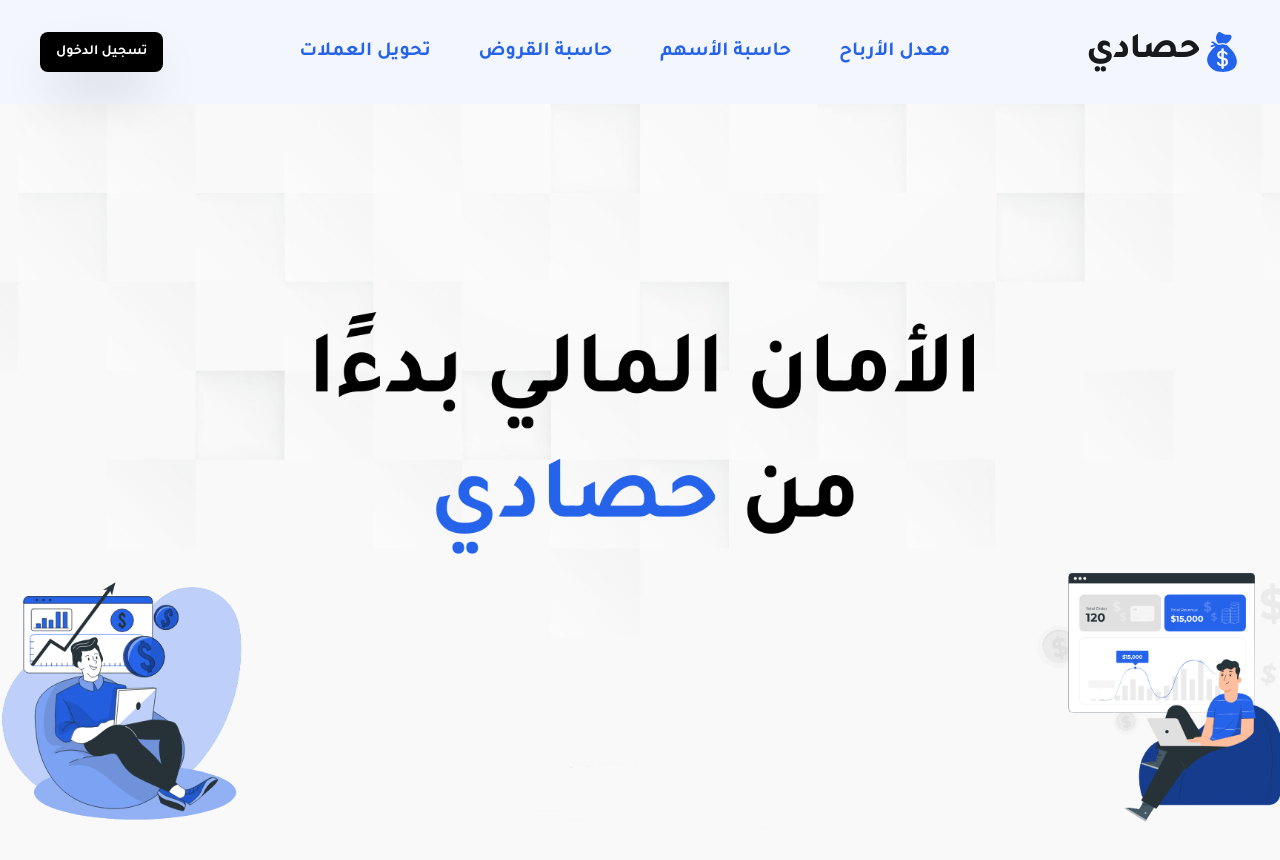
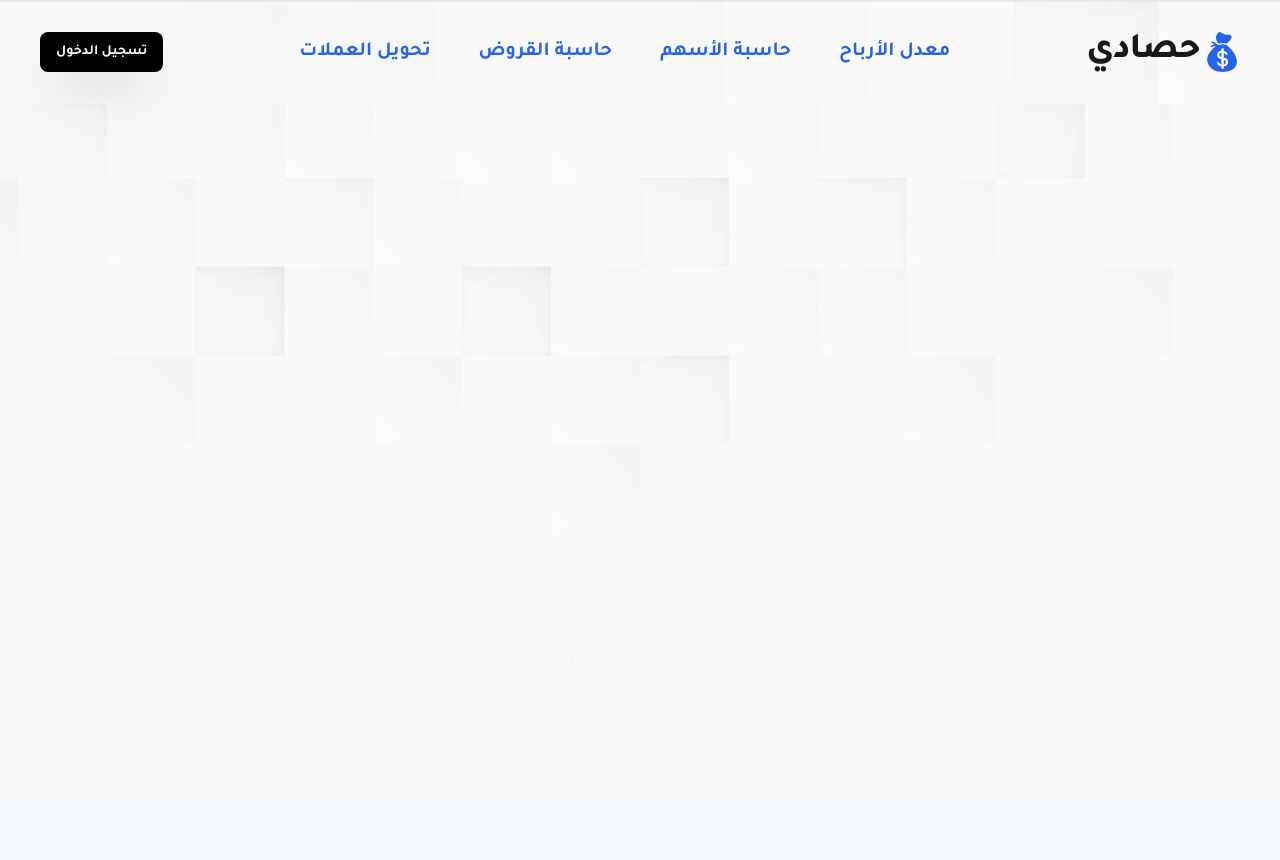
Before and after one commit to HassanAlabdulal/Hasady, a Next.js app: page / in a window 1280 px wide. Shown: the top 860 px of the page. After the commit the page ends 800 px from the top, so only its background shows below. Built offline with nearby package versions, Linux system fonts and the light colour scheme.

Commit message:
fix: resolve backgreound issue in the navbar

```diff
--- a/app/globals.css
+++ b/app/globals.css
@@ -64,6 +64,7 @@
   box-sizing: border-box;
   direction: rtl;
   font-family: "Tajawal", sans-serif;
+  /* background-color: #f9f9f9; */
 }
 
 .backgroundColor {
@@ -85,12 +86,8 @@
 }
 
 .background {
-  background: url(/assets/back.png) no-repeat;
+  background: url(/assets/back1.png) no-repeat;
   background-size: cover;
   background-position: center;
   background-attachment: fixed;
 }
-
-.transparent {
-  background: rgba(0, 0, 0, 0);
-}
--- a/app/page.tsx
+++ b/app/page.tsx
@@ -1,3 +1,3 @@
 export default function Home() {
-  return <main className=" h-screen w-full  background"></main>;
+  return <main className=" h-screen w-full background"></main>;
 }
--- a/components/nav.tsx
+++ b/components/nav.tsx
@@ -27,7 +27,10 @@ export default function Nav() {
   };
 
   return (
-    <header className="relative z-50 flex flex-wrap w-full text-sm py-8 sm:justify-start sm:flex-nowrap">
+    <header
+      className=" z-50 flex flex-wrap fixed w-full text-sm py-8 sm:justify-start sm:flex-nowrap"
+      style={{ backgroundImage: "url('/assets/navBackground.png')" }}
+    >
       <nav
         className=" max-w-[80rem] w-full mx-auto md:px-10 px-5 sm:flex sm:items-center sm:justify-between"
         aria-label="Global"
```
Also changed, not shown: public/assets/back1.png (added), public/assets/navBackground.png (added).
